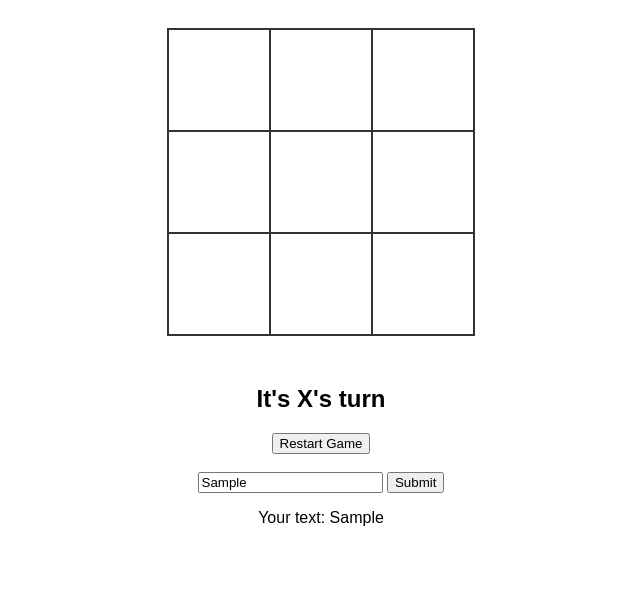
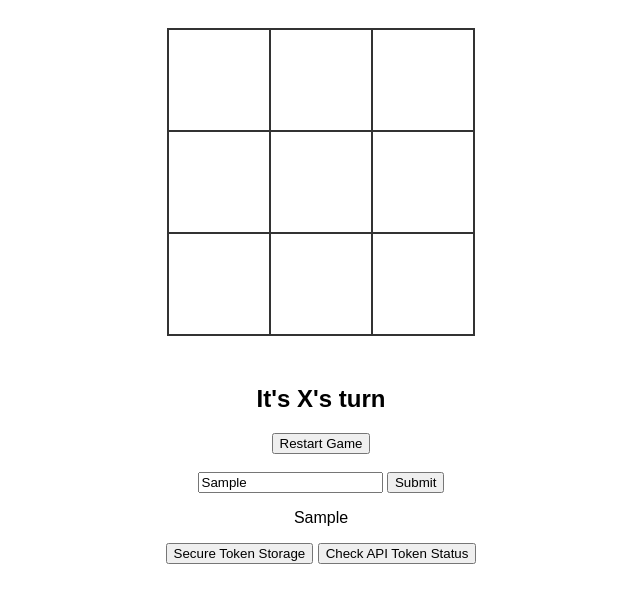
Before and after one commit to interestedway/480project, a plain HTML site: page index.html in a window 1280 px wide. Both pictures are taken after typing "Sample" into the empty fields and a click on the button "Submit". Shown: the part 69-672 px from the top of the page, without its empty margins (319-959 px from the left). Drawn offline with Linux system fonts and the light colour scheme.

Commit message:
Fourth Vulnerability Added

```diff
--- a/index.html
+++ b/index.html
@@ -1,6 +1,7 @@
 <!doctype html>
 <html lang="en">
-<!--Source https://dev.to/bornasepic/pure-and-simple-tic-tac-toe-with-javascript-4pgn -->
+<!--Source https://dev.to/bornasepic/pure-and-simple-tic-tac-toe-with-javascript-4pgn
+   https://github.com/BornaSepic/Tic-Tac-Toe -->
 <head>
     <meta charset="UTF-8">
     <meta name="viewport"
@@ -27,11 +28,18 @@
         <button class="game--restart">Restart Game</button>
         <br><br>
         <!-- added text box for user input -->
-        <input type="text" id="inputText" placeholder="Enter text here">
+        <input type="text" id="inputText" placeholder="Enter winner of last game...">
         <button onclick="textPrint()">Submit</button>
         <!-- Displays results of textPrint() function -->
         <p id="userInput"></p>
-        <!-- **** remove before final submittal***  example xss   broken_site/xss/5?id=<a onmouseover="alert(1)"\>Click me!</a>    -->
+        <!-- **** remove before final submittal***  example xss   broken_site/xss/5?id=<a onmouseover="alert(1)"\>Click me!</a>      or
+        <style>@keyframes x{}</style><div style="animation-name:x" onanimationstart="alert(1)"></div>
+        Fires when a CSS animation starts (so on page load)
+         from https://portswigger.net/web-security/cross-site-scripting/cheat-sheet  -->
+
+         <!--Holds user "token" for tokenStorage() -->
+        <button onclick="tokenStorage()">Secure Token Storage</button>
+        <button onclick="apiCheck()">Check API Token Status</button>
     </section>
 <script src="script.js"></script>
 </body>
--- a/script.js
+++ b/script.js
@@ -7,6 +7,7 @@ const statusDisplay = document.querySelector('.game--status');
 /*
 --Changes color of text based off of url parameters, vulnerable due to dom !important overrides CSS
 --Source of function https://learn.snyk.io/lesson/dom-based-xss/
+index.html?color=<style><script>alert(“Test”)</script>
 */
 
 function changeTextColor(){
@@ -19,6 +20,14 @@ function changeTextColor(){
 }
 
 changeTextColor();
+
+const aKey = 446853;
+let apiError = `API key is correct ${aKey}`;
+
+function apiCheck(){
+    throw new Error(apiError)
+}
+
 
 /*
 We will use gameActive to pause the game if the game is ended
@@ -84,7 +93,7 @@ const winningConditions = [
     [2, 4, 6]
 ];
 
-
+//Logic for winnningConditions
 function handleResultValidation() {
     let roundWon = false;
     for (let i = 0; i <= 7; i++) {
@@ -125,18 +134,19 @@ and that there are still moves to be played, so we continue by changing the curr
 }
 
 function handleCellClick(clickedCellEvent) {
+
     /*
     We will save the clicked html element in a variable for easier further use
     */
     const clickedCell = clickedCellEvent.target;
+
     /*
     Grab the 'data-cell-index' attribute from clicked cell to identify where that cell is in our grid.
     getAttribute will return a string value.  Will parse it to an
     integer(number)
     */
-    const clickedCellIndex = parseInt(
-      clickedCell.getAttribute('data-cell-index')
-    );
+    const clickedCellIndex = parseInt(clickedCell.getAttribute('data-cell-index'));
+
     /*
     Next up we need to check whether the call has already been played,
     or if the game is paused. If either of those is true we will simply ignore the click.
@@ -144,12 +154,14 @@ function handleCellClick(clickedCellEvent) {
     if (gameState[clickedCellIndex] !== "" || !gameActive) {
         return;
     }
+
     /*
     If everything in order we will proceed
     */
     handleCellPlayed(clickedCell, clickedCellIndex);
     handleResultValidation();
 }
+
 
 //Resets game tracking variables
 function handleRestartGame() {
@@ -168,10 +180,26 @@ restart button
 document.querySelectorAll('.cell').forEach(cell => cell.addEventListener('click', handleCellClick));
 document.querySelector('.game--restart').addEventListener('click', handleRestartGame);
 
+//Array to hold inputText
+let matchHistory = [];
+
 /*
---Added to retrieve value of inputText textbox, assign to innerHTML and then sends results to the html userInput
+--Added to retrieve value of inputText textbox, send to array, keep last three results, assign to innerHTML and then sends results to the html userInput through DOM
 */
 function textPrint() {
     let userInput = document.getElementById("inputText").value;
-    document.getElementById("userInput").innerHTML = "Your text: " + userInput;
+
+    matchHistory.push(userInput);
+    if(matchHistory.length > 3){
+        matchHistory.shift();
+    }
+
+    document.getElementById("userInput").innerHTML = matchHistory.join("\r\n");
 }
+
+/*
+--Stores "token" in local storage, can be seen through dev tools in application tab
+*/
+function tokenStorage(){
+    localStorage.setItem('loginToken', '733TKEY');
+}
```
